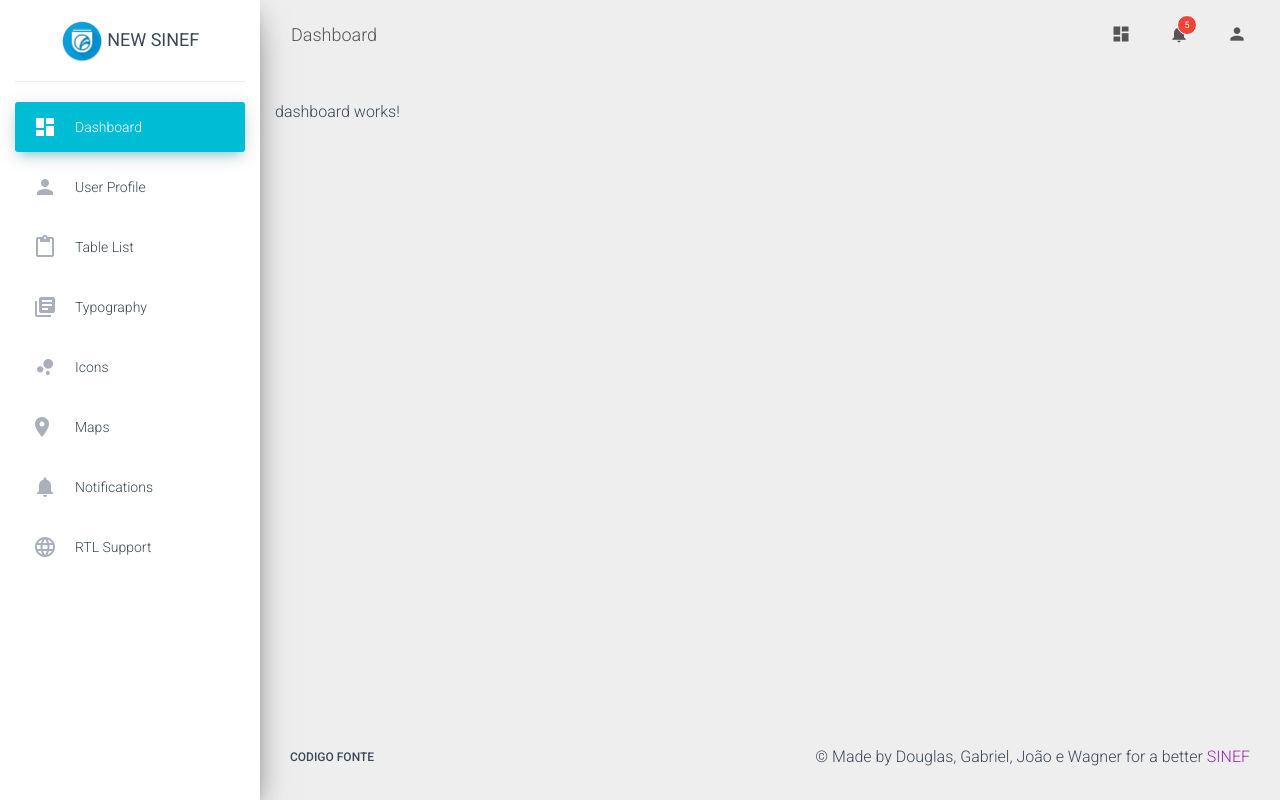
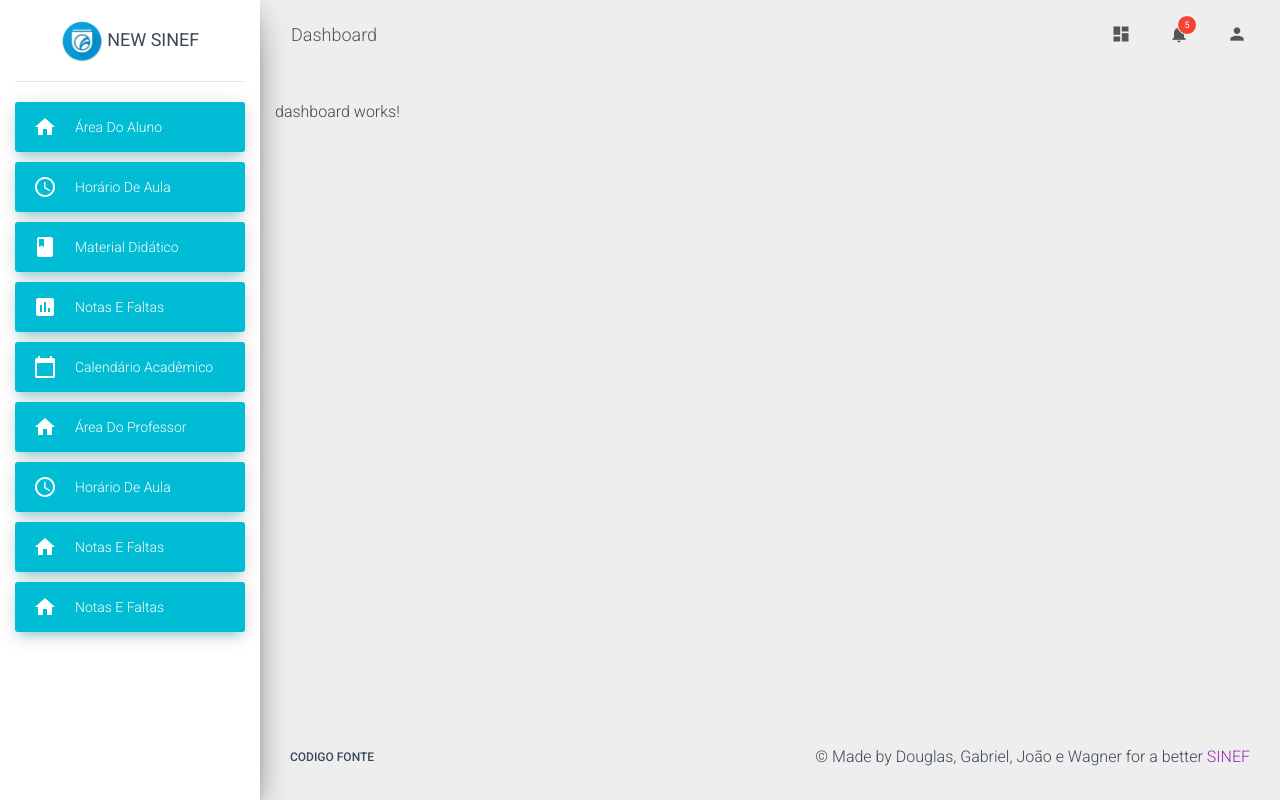
Before and after one commit to arturdligorio/new-sinef, an Angular app: page /login in a window 1280 px wide. Both pictures are taken after typing "Sample", "Sample123" into the empty fields and a click on the input "Log In". Built offline with nearby package versions, Linux system fonts and the light colour scheme.

Commit message:
alt-sidebar

```diff
--- a/db.json
+++ b/db.json
@@ -169,5 +169,63 @@
         "general":"Lorem ipsum dolor sit amet, consectetur adipiscing elit. Etiam fermentum enim neque."
       }
     ],
-    "courses": []
+    "courses": [],
+    "sidebar":[
+      {
+        "path": "dashboard" ,
+        "icon": "home",
+        "name": "Área do aluno",
+        "profile":"aluno"
+
+      },
+      {
+        "path": "horario-aula" ,
+        "icon": "access_time",
+        "name": "Horário de Aula",
+        "profile":"aluno"
+      },
+      {
+        "path": "material-didatico" ,
+        "icon": "book",
+        "name": "Material Didático",
+        "profile":"aluno"
+      },
+      {
+        "path": "notas-faltas" ,
+        "icon": "assessment",
+        "name": "Notas e Faltas",
+        "profile":"aluno"
+      },
+      {
+        "path": "calendario-academico" ,
+        "icon": "calendar_today",
+        "name": "Calendário Acadêmico",
+        "profile":"aluno"
+      },
+      //-------------------------------
+      {
+        "path": "dashboard" ,
+        "icon": "home",
+        "name": "Área do professor",
+        "profile":"professor"
+      },
+      {
+        "path": "horario-professor" ,
+        "icon": "access_time",
+        "name": "Horário de Aula",
+        "profile":"professor"
+      },
+      {
+        "path": "notas-faltas" ,
+        "icon": "home",
+        "name": "Notas e Faltas",
+        "profile":"professor"
+      },
+      {
+        "path": "notas-faltas" ,
+        "icon": "home",
+        "name": "Notas e Faltas",
+        "profile":"professor"
+      }
+    ]
   }
--- /dev/null
+++ b/src/app/model/sidebar-struct.ts
@@ -0,0 +1,7 @@
+export interface SidebarStruct {
+    path: string;
+    icon: string;
+    name: string;
+    profile: string;
+
+}
--- a/src/app/sidebar/sidebar.component.html
+++ b/src/app/sidebar/sidebar.component.html
@@ -10,53 +10,12 @@
     </a>
   </div>
   <div class="sidebar-wrapper">
-    <ul class="nav">
-      <li class="nav-item active  ">
-        <a class="nav-link" href="dashboard">
-          <i class="material-icons">dashboard</i>
-          <p>Dashboard</p>
-        </a>
-      </li>
-      <li class="nav-item ">
-        <a class="nav-link" href="./user.html">
-          <i class="material-icons">person</i>
-          <p>User Profile</p>
-        </a>
-      </li>
-      <li class="nav-item ">
-        <a class="nav-link" href="./tables.html">
-          <i class="material-icons">content_paste</i>
-          <p>Table List</p>
-        </a>
-      </li>
-      <li class="nav-item ">
-        <a class="nav-link" href="./typography.html">
-          <i class="material-icons">library_books</i>
-          <p>Typography</p>
-        </a>
-      </li>
-      <li class="nav-item ">
-        <a class="nav-link" href="./icons.html">
-          <i class="material-icons">bubble_chart</i>
-          <p>Icons</p>
-        </a>
-      </li>
-      <li class="nav-item ">
-        <a class="nav-link" href="./map.html">
-          <i class="material-icons">location_ons</i>
-          <p>Maps</p>
-        </a>
-      </li>
-      <li class="nav-item ">
-        <a class="nav-link" href="./notifications.html">
-          <i class="material-icons">notifications</i>
-          <p>Notifications</p>
-        </a>
-      </li>
-      <li class="nav-item ">
-        <a class="nav-link" href="./rtl.html">
-          <i class="material-icons">language</i>
-          <p>RTL Support</p>
+    <ul class="nav" >
+      <li class="nav-item active" *ngFor=" let icon of icons">
+
+        <a class="nav-link" href={{icon.path}}>
+          <i class="material-icons">{{icon.icon}}</i>
+          <p>{{icon.name}}</p>
         </a>
       </li>
     </ul>
--- a/src/app/sidebar/sidebar.component.ts
+++ b/src/app/sidebar/sidebar.component.ts
@@ -1,4 +1,5 @@
 import { Component, OnInit } from '@angular/core';
+import { SidebarStruct } from 'src/app/model/sidebar-struct';
 
 @Component({
   selector: 'app-sidebar',
@@ -7,6 +8,67 @@ import { Component, OnInit } from '@angular/core';
 })
 export class SidebarComponent implements OnInit {
 
+  icons: SidebarStruct [] = [
+    {
+      "path": "dashboard" ,
+      "icon": "home",
+      "name": "Área do aluno",
+      "profile":"aluno"
+
+    },
+    {
+      "path": "horario-aula" ,
+      "icon": "access_time",
+      "name": "Horário de Aula",
+      "profile":"aluno"
+    },
+    {
+      "path": "material-didatico" ,
+      "icon": "book",
+      "name": "Material Didático",
+      "profile":"aluno"
+    },
+    {
+      "path": "notas-faltas" ,
+      "icon": "assessment",
+      "name": "Notas e Faltas",
+      "profile":"aluno"
+    },
+    {
+      "path": "calendario-academico" ,
+      "icon": "calendar_today",
+      "name": "Calendário Acadêmico",
+      "profile":"aluno"
+    },
+    //-------------------------------
+    {
+      "path": "dashboard" ,
+      "icon": "home",
+      "name": "Área do professor",
+      "profile":"professor"
+    },
+    {
+      "path": "horario-professor" ,
+      "icon": "access_time",
+      "name": "Horário de Aula",
+      "profile":"professor"
+    },
+    {
+      "path": "notas-faltas" ,
+      "icon": "home",
+      "name": "Notas e Faltas",
+      "profile":"professor"
+    },
+    {
+      "path": "notas-faltas" ,
+      "icon": "home",
+      "name": "Notas e Faltas",
+      "profile":"professor"
+    }
+
+  ]
+
+
   constructor() { }
 
   ngOnInit() {
```
